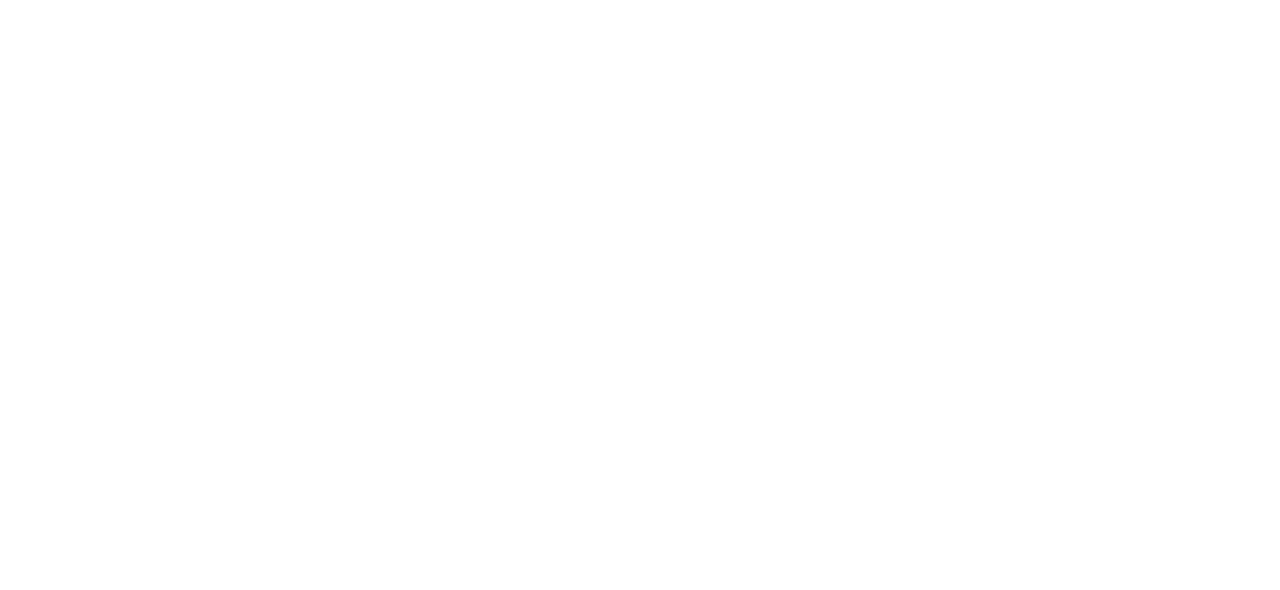
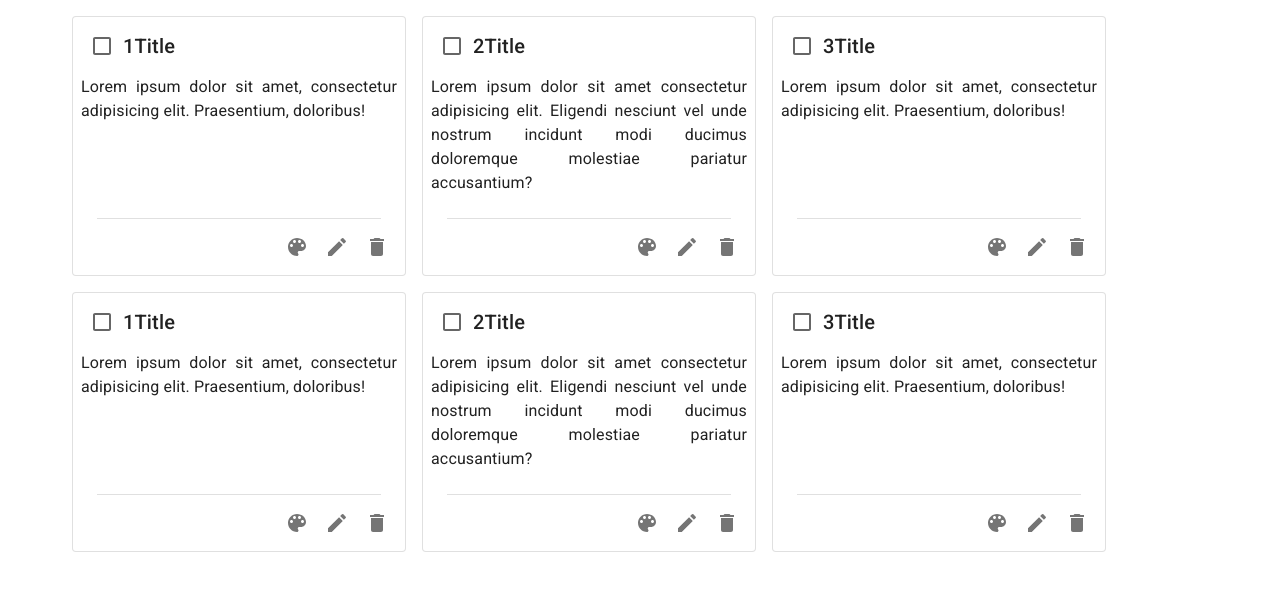
Before and after one commit to idanylomelnyk/taskify, a React (Vite) app: page / in a window 1280 px wide. Shown: the top 590 px of the page. Built offline with nearby package versions, Linux system fonts and the light colour scheme.

Commit message:
Add base markup for task items

```diff
--- a/src/components/App/App.jsx
+++ b/src/components/App/App.jsx
@@ -1,3 +1,57 @@
+import { useState } from "react";
+import TaskList from "../TaskList/TaskList";
+import { Container, CssBaseline } from "@mui/material";
+
 export default function App() {
-  return <></>;
+  const [tasks, setTasks] = useState([
+    {
+      id: 1,
+      title: "1Title",
+      description:
+        "Lorem ipsum dolor sit amet, consectetur adipisicing elit. Praesentium, doloribus!",
+      complete: false,
+    },
+    {
+      id: 2,
+      title: "2Title",
+      description:
+        "Lorem ipsum dolor sit amet consectetur adipisicing elit. Eligendi nesciunt vel unde nostrum incidunt modi ducimus doloremque molestiae pariatur accusantium?",
+      complete: true,
+    },
+    {
+      id: 3,
+      title: "3Title",
+      description:
+        "Lorem ipsum dolor sit amet, consectetur adipisicing elit. Praesentium, doloribus!",
+      complete: false,
+    },
+    {
+      id: 4,
+      title: "1Title",
+      description:
+        "Lorem ipsum dolor sit amet, consectetur adipisicing elit. Praesentium, doloribus!",
+      complete: false,
+    },
+    {
+      id: 5,
+      title: "2Title",
+      description:
+        "Lorem ipsum dolor sit amet consectetur adipisicing elit. Eligendi nesciunt vel unde nostrum incidunt modi ducimus doloremque molestiae pariatur accusantium?",
+      complete: true,
+    },
+    {
+      id: 6,
+      title: "3Title",
+      description:
+        "Lorem ipsum dolor sit amet, consectetur adipisicing elit. Praesentium, doloribus!",
+      complete: false,
+    },
+  ]);
+  return (
+    <Container>
+      <CssBaseline>
+        <TaskList tasks={tasks} />
+      </CssBaseline>
+    </Container>
+  );
 }
--- /dev/null
+++ b/src/components/TaskItem/TaskItem.jsx
@@ -0,0 +1,61 @@
+import {
+  Box,
+  Card,
+  Checkbox,
+  Divider,
+  IconButton,
+  ListItem,
+  Typography,
+} from "@mui/material";
+import EditIcon from "@mui/icons-material/Edit";
+import DeleteIcon from "@mui/icons-material/Delete";
+import ColorLensIcon from "@mui/icons-material/ColorLens";
+
+export default function TaskItem({ title, description }) {
+  return (
+    <ListItem sx={{ maxWidth: "350px", p: 1 }}>
+      <Card
+        variant='outlined'
+        sx={{
+          display: "flex",
+          flexDirection: "column",
+          height: "260px",
+          padding: 1,
+        }}
+      >
+        <Box
+          sx={{
+            display: "flex",
+            justifyContent: "space-between",
+            alignItems: "center",
+          }}
+        >
+          <Box sx={{ display: "flex", alignItems: "center" }}>
+            <Checkbox />
+            <Typography variant='h6' component='h3'>
+              {title}
+            </Typography>
+          </Box>
+          <Box></Box>
+        </Box>
+        <Typography sx={{ mt: 1, flexGrow: 1, textAlign: "justify" }}>
+          {description}
+        </Typography>
+        <Box sx={{ mt: 1 }}>
+          <Divider variant='middle'></Divider>
+          <Box sx={{ mt: 1, display: "flex", justifyContent: "flex-end" }}>
+            <IconButton>
+              <ColorLensIcon />
+            </IconButton>
+            <IconButton>
+              <EditIcon />
+            </IconButton>
+            <IconButton>
+              <DeleteIcon />
+            </IconButton>
+          </Box>
+        </Box>
+      </Card>
+    </ListItem>
+  );
+}
--- /dev/null
+++ b/src/components/TaskList/TaskList.jsx
@@ -0,0 +1,18 @@
+import { List } from "@mui/material";
+import TaskItem from "../TaskItem/TaskItem";
+
+export default function TaskList({ tasks }) {
+  return (
+    <List sx={{ display: "flex", flexWrap: "wrap" }}>
+      {tasks.map(({ id, title, description, complete }) => (
+        <TaskItem
+          key={id}
+          id={id}
+          title={title}
+          description={description}
+          complete={complete}
+        />
+      ))}
+    </List>
+  );
+}
```
